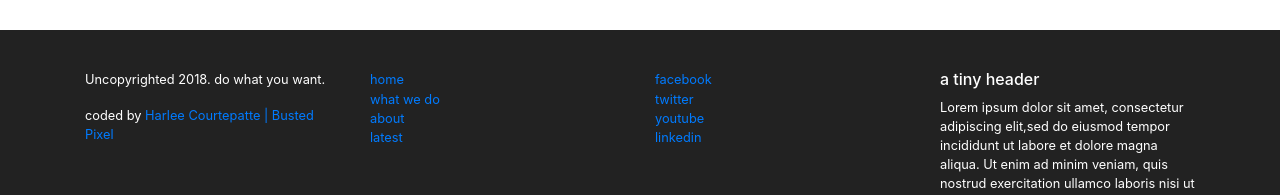
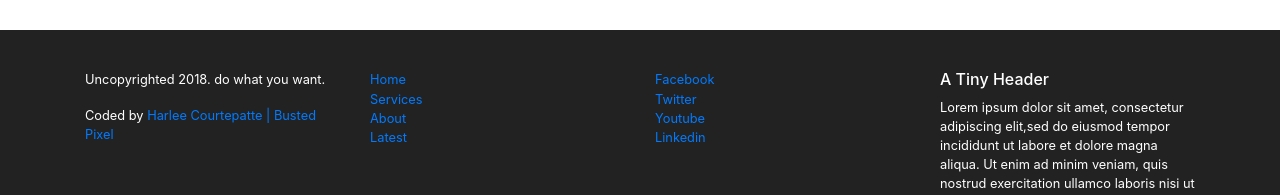
Before and after one commit to busted-pixel/bootstrap-grid-demo, a plain HTML site: page index.html in a window 1280 px wide. Shown: the part 4475-4670 px from the top of the page. Drawn offline with nearby package versions, Linux system fonts and the light colour scheme.

Commit message:
Updated titles

```diff
--- a/index.html
+++ b/index.html
@@ -318,27 +318,27 @@
               <div class="row">
                   <div class="col-sm-3 text-color">
                       <p>Uncopyrighted 2018. do what you want.</p>
-                      <p>coded by <a href="bustedpixel.io">Harlee Courtepatte | Busted Pixel</a></p>
+                      <p>Coded by <a href="bustedpixel.io">Harlee Courtepatte | Busted Pixel</a></p>
                   </div>
                   <div class="col-sm-3">
                       <ul class="list-unstyled">
-                          <li><a href="">home</a></li>
-                          <li><a href="">what we do</a></li>
-                          <li><a href="">about</a></li>
-                          <li><a href="">latest</a></li>
+                          <li><a href="">Home</a></li>
+                          <li><a href="">Services</a></li>
+                          <li><a href="">About</a></li>
+                          <li><a href="">Latest</a></li>
                       </ul>
                   </div>
 
                   <div class="col-sm-3">
                       <ul class="list-unstyled">
-                          <li><a href="">facebook</a></li>
-                          <li><a href="">twitter</a></li>
-                          <li><a href="">youtube</a></li>
-                          <li><a href="">linkedin</a></li>
+                          <li><a href="">Facebook</a></li>
+                          <li><a href="">Twitter</a></li>
+                          <li><a href="">Youtube</a></li>
+                          <li><a href="">Linkedin</a></li>
                       </ul>
                   </div>
                   <div class="col-sm-3 text-color">
-                      <h6>a tiny header</h6>
+                      <h6>A Tiny Header</h6>
                       <p>Lorem ipsum dolor sit amet, consectetur adipiscing elit,sed do eiusmod tempor incididunt ut labore et dolore magna aliqua.
                             Ut enim ad minim veniam, quis nostrud exercitation ullamco laboris nisi ut aliquip</p>
                   </div>
```
